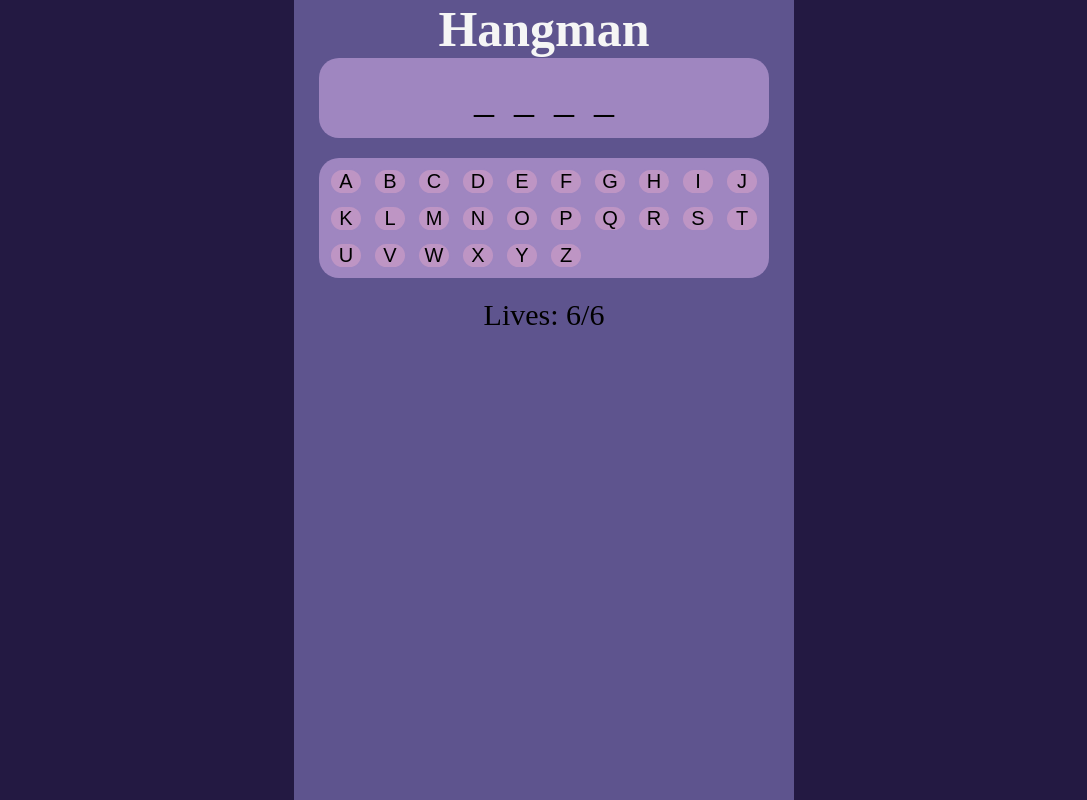
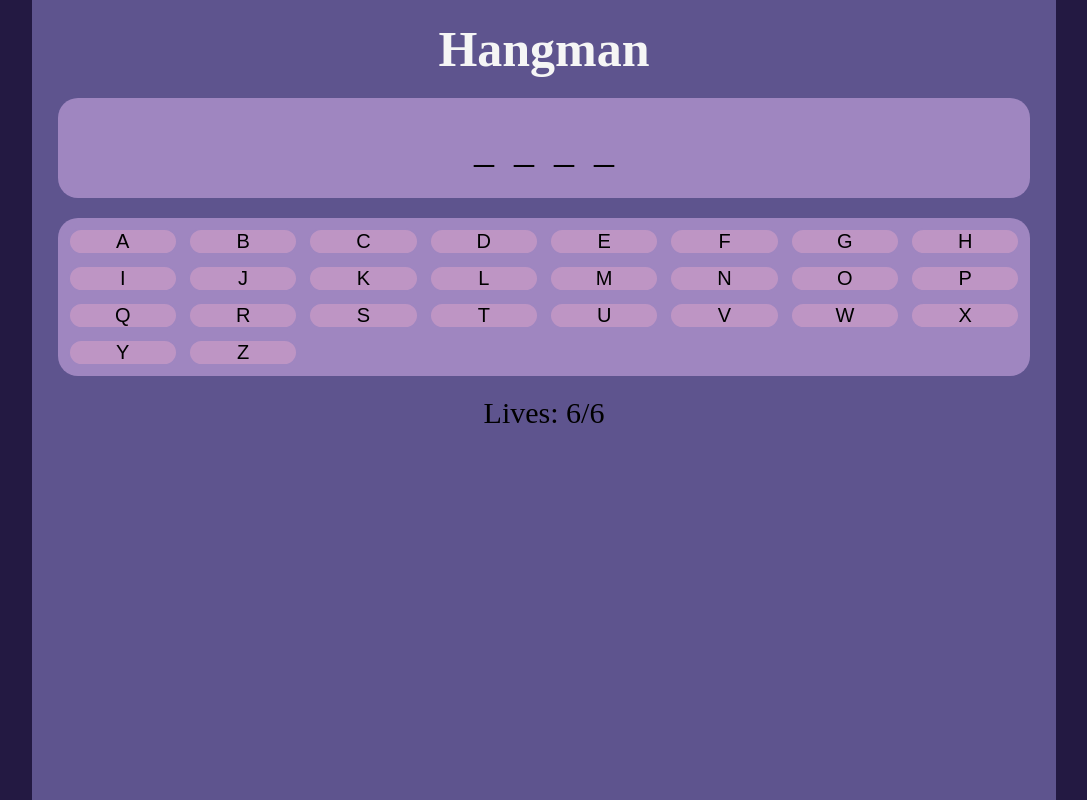
Before and after one commit to gabrielraliv/hangman, a plain HTML site: page index.html in a window 1280 px wide. Shown: the whole page, without its empty margins (96-1183 px from the left). Drawn offline with Linux system fonts and the light colour scheme.

Commit message:
Fixed style with flex boxes

```diff
--- a/style.css
+++ b/style.css
@@ -20,27 +20,32 @@ html, body {
 
 body {
     background-color: var(--tier1-color);
+    display: flex;
+    justify-content: center;
 }
 
 #main_container {
     background-color: var(--tier2-color);
-    width: 50rem;
+    width: 100%;
     height: 100%;
-    margin: 0 auto;
+    display: flex;
+    flex-direction: column;
+    justify-content: start;
+    align-items: center;
 }
+
 #main_container h1 {
     color: whitesmoke;
-    text-align: center;
     font-size: 5rem;
+    margin-top: 2rem;
 }
 
 #word_container {
     background-color: var(--tier3-color);
+    width: 95%;
+    height: 10rem;
     border-radius: 2rem;
-    width: 90%;
-    height: 10%;
-    margin: 0 auto;
-    padding: 1rem;
+    margin-top: 2rem;
     display: flex;
     justify-content: center;
     align-items: center;
@@ -53,13 +58,12 @@ body {
 
 #input_container {
     background-color: var(--tier3-color);
-    width: 90%;
-    height: 15%;
-    margin: 2rem auto;
+    width: 95%;
+    margin-top: 2rem;
     padding: 1rem;
     border-radius: 2rem;
     display: grid;
-    grid-template-columns: repeat(10, 1fr);
+    grid-template-columns: repeat(8, 1fr);
     gap: 1rem;
 }
 
@@ -79,18 +83,22 @@ body {
 }
 
 #lives_container {
-    width: 90%;
-    margin: 2rem auto;
+    width: 95%;
     text-align: center;
     font-size: 3rem;
+    margin-top: 2rem;
 }
 
 #result_container {
-    width: 90%;
-    height: 20%;
+    width: 95%;
     border-radius: 2rem;
-    margin: 10rem auto;
+    margin-top: 10rem;
     font-size: 5rem;
     text-align: center;
-    align-content: center;
 }
+
+@media (width>1024px) {
+    #main_container {
+        width: 1024px;
+    }
+}
```
